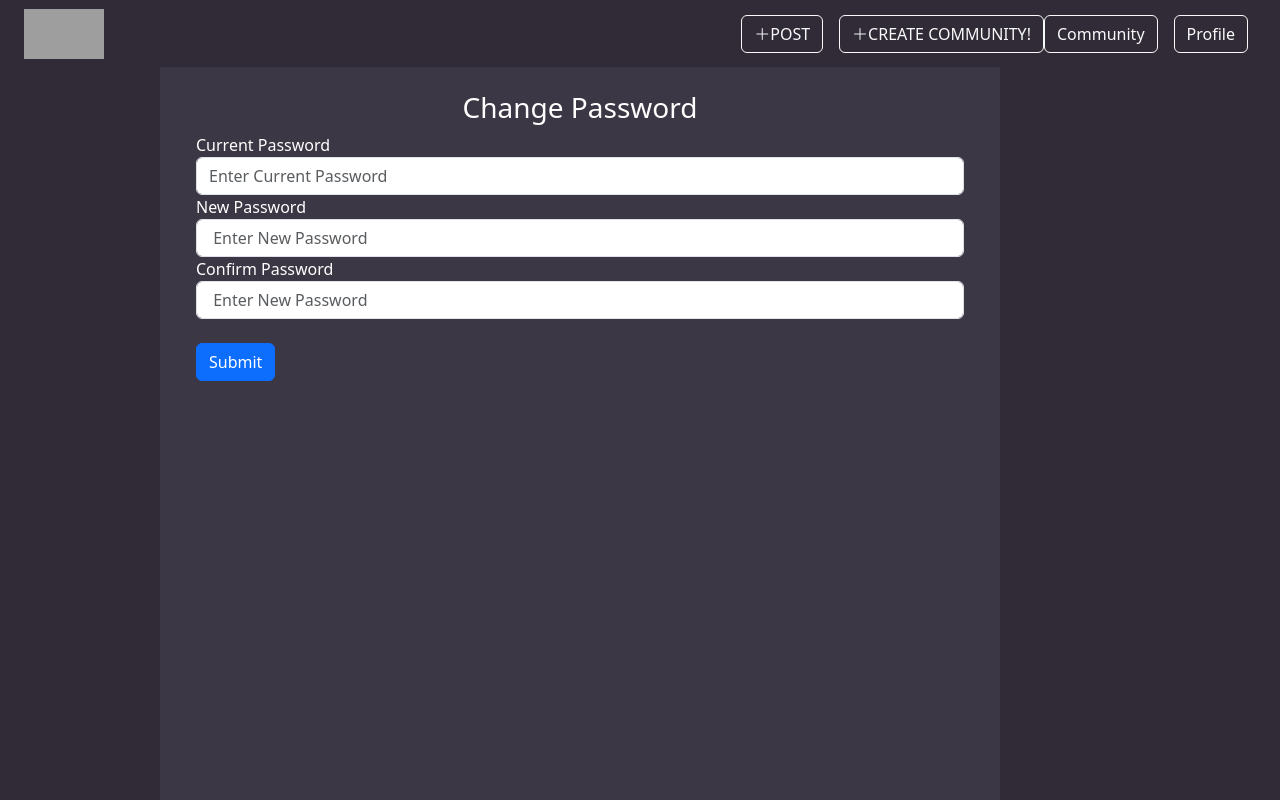
After one commit to HazimDidSomething/MMU-BUZZ, a Flask app: page /profile/passwordChange/1 in a window 1280 px wide. The commit adds this page. Run offline with Flask 3, Linux system fonts and the light colour scheme; the visitor is signed in with stand-in values (Sample User, id 1); grey boxes are pictures that could not be loaded.

Commit message:
change password

```diff
--- a/website/Profile.py
+++ b/website/Profile.py
@@ -2,7 +2,7 @@ from flask import Blueprint ,render_template,request,flash,redirect,url_for
 import re
 from .models import User
 from flask_login import login_user, login_required,logout_user,current_user
-from werkzeug.security import check_password_hash
+from werkzeug.security import check_password_hash ,generate_password_hash
 from . import db
 from .models import Posts
 
@@ -38,3 +38,35 @@ def show_user_profile(user_id):
     user = User.query.get(user_id)
     posts = Posts.query.filter_by(user_id = user_id).all()
     return render_template("user_profile.html", user=user, posts=posts)
+
+@Profile.route('/profile/passwordChange/<int:user_id>', methods=['GET', 'POST'])
+@login_required
+def change_password(user_id):
+    if current_user.id != user_id:
+        flash('You are not authorized to change this password.', 'error')
+        return redirect(url_for('Profile.show_profile'))
+    if request.method == 'POST':
+        current_password = request.form.get('current_password')
+        new_password = request.form.get('new_password')
+        confirm_password = request.form.get('confirm_password')
+
+        if not check_password_hash(current_user.password, current_password):
+            flash('Current password is incorrect.', 'error')
+            return redirect(url_for('Profile.change_password', user_id=user_id))
+
+        if new_password != confirm_password:
+            flash('New passwords do not match.', 'error')
+            return redirect(url_for('Profile.change_password', user_id=user_id))
+
+        if len(new_password) < 7:
+            flash('Password must be at least 7 characters long.', 'error')
+            return redirect(url_for('Profile.change_password', user_id=user_id))
+
+        user = User.query.get(user_id)
+        if user:
+            user.password = generate_password_hash(new_password, method='pbkdf2:sha256')
+            db.session.commit()
+            flash('Password updated successfully!', 'success')
+            return redirect(url_for('Profile.show_profile'))
+
+    return render_template('change_password.html', user=current_user)
--- a/website/community.py
+++ b/website/community.py
@@ -95,7 +95,7 @@ def delete_community(community_id):
     return redirect(url_for("views.home"))
 
 
-@community.route("/AllCommunity/", methods=["POST"])
+@community.route("/AllCommunity")
 @login_required
 def view_all_communities():
     communities = test.query.all()
--- a/website/signUP.py
+++ b/website/signUP.py
@@ -22,10 +22,10 @@ def sign_up():
             flash('USER ALREADY EXIST', category='error')
         elif len(email) < 4 :
             flash("Your email is too short." , category='error')
-
+            '''
         elif not re.match(r'^[\w\.-]+@(student\.)?mmu\.edu\.my$', email):
             flash('Please use your MMU email (e.g. name@student.mmu.edu.my or name@mmu.edu.my)', category='error')
-
+            '''
 
         elif len(FirstName) < 2:
             flash('UR NAME IS TOO SHORT.',category='error')
--- a/website/templates/Profile.html
+++ b/website/templates/Profile.html
@@ -16,7 +16,11 @@
             Logout
         </button>
     </a>
-
+    <a href="{{ url_for('Profile.change_password', user_id=current_user.id) }}">
+        <button type="submit" class="btn btn-outline-warning btn-sm">
+            Change Password
+        </button>
+    </a>
     <a href="{{ url_for('Profile.del_acc') }}" >
         <button type="submit" class="btn btn-outline-danger btn-sm"
                 onclick="return confirm('Are you sure you want to delete your account? This cannot be undone.')">
--- /dev/null
+++ b/website/templates/change_password.html
@@ -0,0 +1,42 @@
+{% extends "base.html" %}
+{% block title %} Change Password {% endblock %}
+
+{% block content %}
+<form method="post">
+    <h3 align="center"> Change Password</h3>
+    <div class="form-group">
+    <label for="Password1">Current Password</label>
+    <input
+        type="Password"
+        class="form-control"
+        id="current_password"
+        name="current_password"
+        placeholder="Enter Current Password"
+    />
+    </div>
+    <div class="form-group">
+    <label for="Password2"> New Password </label>
+    <input
+        type="Password"
+        class="form-control"
+        id="new_password"
+        name="new_password"
+        placeholder=" Enter New Password"
+    />
+    </div>
+        <div class="form-group">
+    <label for="Password2"> Confirm Password </label>
+    <input
+        type="Password"
+        class="form-control"
+        id="confirm_password"
+        name="confirm_password"
+        placeholder=" Enter New Password"
+    />
+    </div>
+    <br/>
+    <button type="submit" class="btn btn-primary">Submit</button>
+
+
+</form>
+{% endblock %}
```
Also changed, not shown: website/utils/mailer.py (+5 -4 lines).
